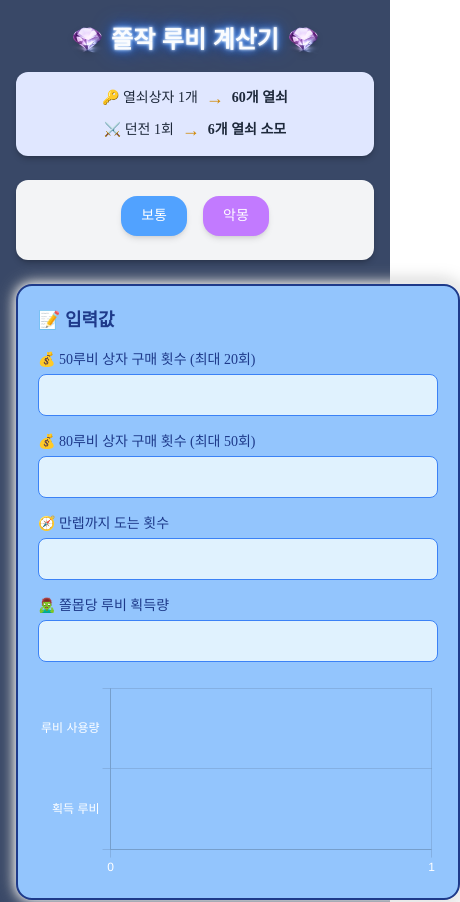
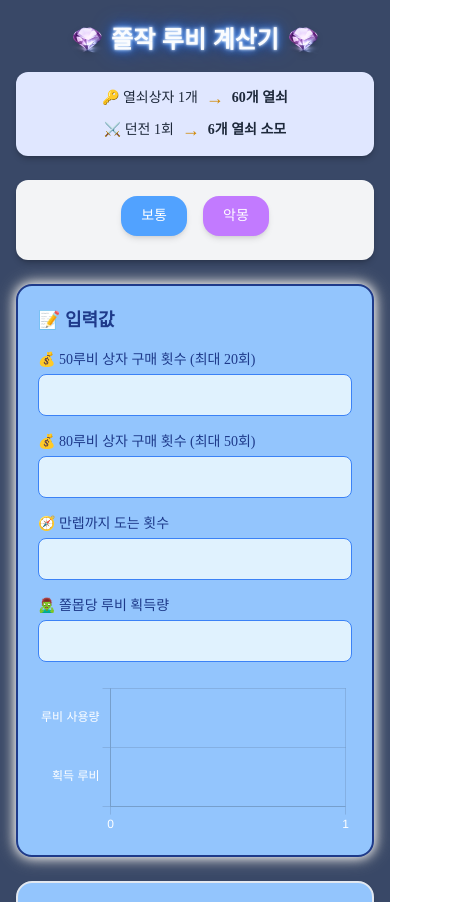
Before and after one commit to KimGiJeong1101/ZzolJak, a React (Vite) app: page / in a window 390 px wide. Shown: the top 902 px of the page, 460 px wide, since content can reach past the window. Built offline with nearby package versions, Linux system fonts and the light colour scheme; a web font is replaced by a local one.

Commit message:
반응형 점검

```diff
--- a/src/components/InputCard.jsx
+++ b/src/components/InputCard.jsx
@@ -90,7 +90,7 @@ const InputCard = ({
   }, [usedRuby, expectedReward]);
 
   return (
-    <div className="rounded-2xl p-5 border-2 border-[#1E3A8A] shadow-lg bg-[#93C5FD] text-[#1E3A8A] font-[Jua] transition-all duration-300 hover:shadow-[0_0_15px_#3B82F6aa] animate-pulse-neon">
+    <div className="rounded-2xl p-5 border-2 border-[#1E3A8A] shadow-lg bg-[#93C5FD] text-[#1E3A8A] font-[Jua] transition-all duration-300 hover:shadow-[0_0_15px_#3B82F6aa] animate-pulse-neon w-full">
       <h2 className="text-lg mb-4 font-semibold">📝 입력값</h2>
 
       <div className="mb-4 flex flex-col">
@@ -151,7 +151,9 @@ const InputCard = ({
         />
       </div>
 
-      <canvas ref={canvasRef} width="400" height="200" className="mt-4" />
+      <div className="w-full">
+        <canvas ref={canvasRef} className="mt-4 w-full h-auto" />
+      </div>
     </div>
   );
 };
```
